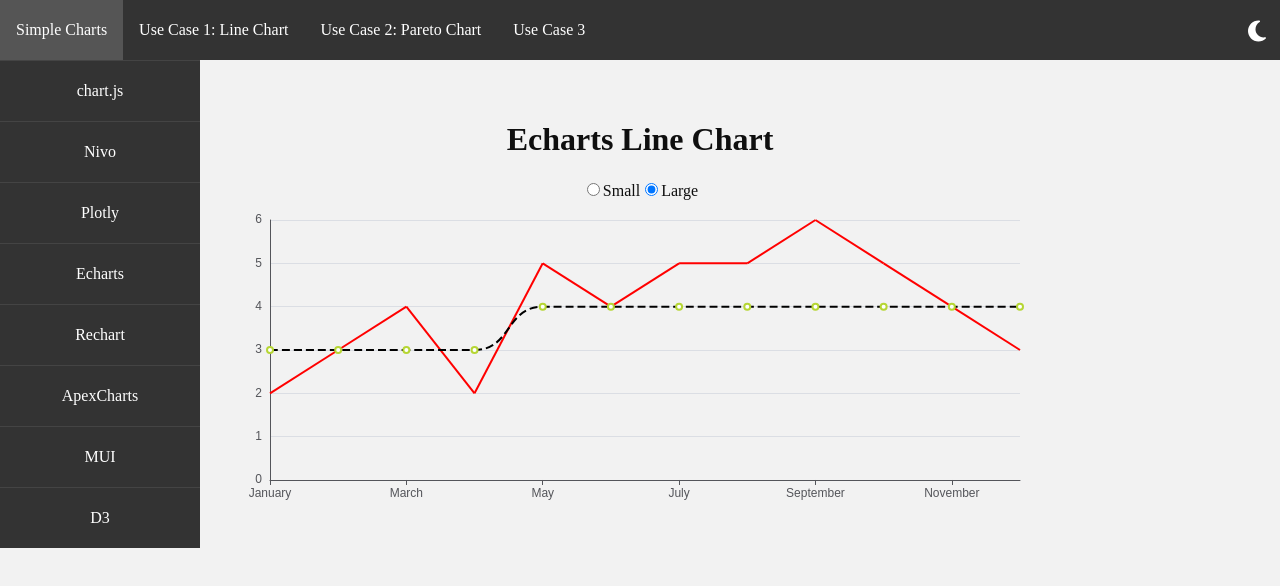
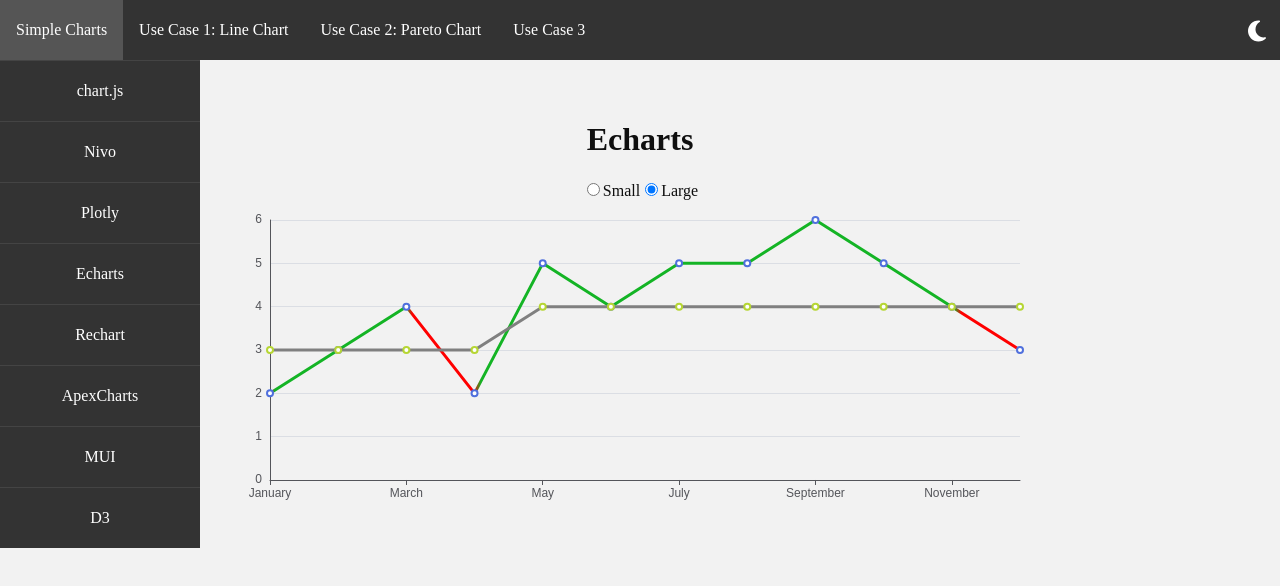
Before and after one commit to Deaniebean/data-viz-libraries, a React (Vite) app: page /echarts/line-chart-custom in a window 1280 px wide. Shown: the top 586 px of the page. Built offline with nearby package versions, Linux system fonts and the light colour scheme.

Commit message:
finished most of case 1

```diff
--- a/src/charts/basicCharts/Echarts.tsx
+++ b/src/charts/basicCharts/Echarts.tsx
@@ -21,12 +21,12 @@
       {
         data: chartData.map((data) => data.actual),
         type: "line",
-        smooth: true,
+        //smooth: true,
       },
       {
         data: chartData.map((data) => data.target),
         type: "line",
-        smooth: true,
+        //smooth: true,
       },
     ],
     tooltip: {
--- a/src/charts/customLineChart/EchartsLineChart.tsx
+++ b/src/charts/customLineChart/EchartsLineChart.tsx
@@ -6,11 +6,22 @@
 export const EchartsLineChart = () => {
   const [chartData] = useState(Data);
 
-  const threshold = 50; // Define your threshold value here
+  // Generate dynamic gradient stops based on actual vs target
+  const colorStops = chartData
+    .map((data, index) => {
+      const nextData = chartData[index + 1];
+      if (!nextData) return null;
 
-  const getLineColor = (value: number) => {
-    return value >= threshold ? "#14b425" : "#ff0000"; // Green if above threshold, red if below
-  };
+      const isAboveTarget = data.actual >= data.target;
+      const nextIsAboveTarget = nextData.actual >= nextData.target;
+
+      return {
+        offset: index / (chartData.length - 1),
+        color: isAboveTarget ? "#14b425" : "#ff0000",
+        nextColor: nextIsAboveTarget ? "#14b425" : "#ff0000",
+      };
+    })
+    .filter(Boolean);
 
   const options = {
     grid: { top: 20, right: 20, bottom: 20, left: 30 },
@@ -25,45 +36,32 @@
     },
     series: [
       {
-        type: "custom",
-        renderItem: function (params, api) {
-          const start = api.coord([api.value(0), api.value(1)]);
-          const end = api.coord([api.value(2), api.value(3)]);
-
-          return {
-            type: "line",
-            shape: {
-              x1: start[0],
-              y1: start[1],
-              x2: end[0],
-              y2: end[1],
-            },
-            style: {
-              lineWidth: 2,
-              stroke: getLineColor(api.value(1)),
-            },
-          };
+        name: "Actual",
+        data: chartData.map((data) => data.actual),
+        type: "line",
+        lineStyle: {
+          width: 3,
+          color: {
+            type: "linear",
+            x: 0,
+            y: 0,
+            x2: 1,
+            y2: 0,
+            colorStops: colorStops.flatMap((stop) => [
+              { offset: stop.offset, color: stop.color },
+              { offset: stop.offset + 0.01, color: stop.nextColor },
+            ]),
+            global: false,
+          },
         },
-        dimensions: ["x1", "y1", "x2", "y2"],
-        encode: {
-          x: [0, 2],
-          y: [1, 3],
-        },
-        data: chartData
-          .map((data, index) => {
-            const nextData = chartData[index + 1];
-            if (!nextData) return null;
-            return [data.month, data.actual, nextData.month, nextData.actual];
-          })
-          .filter(Boolean),
       },
       {
+        name: "Target",
         data: chartData.map((data) => data.target),
         type: "line",
-        smooth: true,
         lineStyle: {
-          type: "dashed",
-          color: "#000000", // Solid black line for the target series
+          width: 3,
+          color: "gray",
         },
       },
     ],
@@ -73,7 +71,7 @@
   };
 
   return (
-    <ChartWrapper title="Echarts Line Chart">
+    <ChartWrapper title="Echarts">
       <ReactECharts option={options} />
     </ChartWrapper>
   );
```
